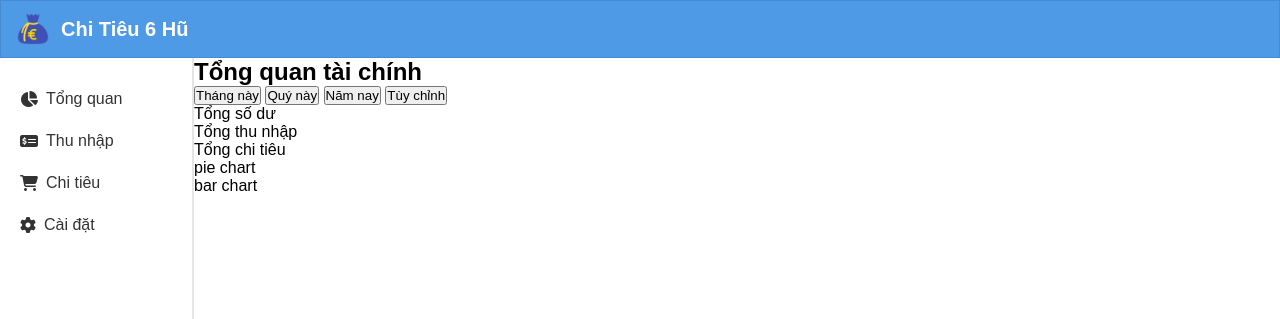
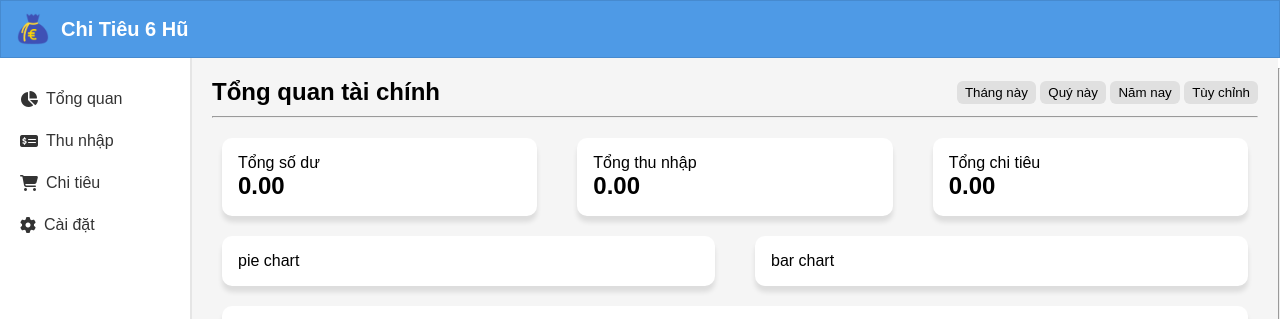
Before and after one commit to githubcuaan/QuanLyTaiChinh_KTPM_Nhom99, a PHP site: page / in a window 1280 px wide. Shown: the top 319 px of the page. Run offline with PHP 8.4, Linux system fonts and the light colour scheme.

Commit message:
add sumarycss, add some infor to sumary section, add footer and style it

```diff
--- a/expense_tracker/css/style.css
+++ b/expense_tracker/css/style.css
@@ -29,6 +29,7 @@ main {
 
 nav {
   width: 15%;
+  min-width: 150px;
   border-right: 2px solid rgba(0, 0, 0, 0.1);
 }
 
@@ -61,3 +62,7 @@ nav li:active {
 nav li i {
   margin-right: 8px;
 }
+
+hr {
+  margin: 10px 0;
+}
--- a/expense_tracker/css/sumaryStyle.css
+++ b/expense_tracker/css/sumaryStyle.css
@@ -0,0 +1,88 @@
+/* Basic reset */
+* {
+    margin: 0;
+    padding: 0;
+    box-sizing: border-box;
+}
+
+/* Layout container */
+.layout-container {
+    display: flex;
+    min-height: 100vh;
+}
+
+/* Sidebar navigation */
+.sidebar {
+    width: 250px;
+    background-color: #333;
+    color: white;
+    padding: 20px;
+    position: fixed;
+    height: 100vh;
+    left: 0;
+}
+
+/* Main content area */
+.main-content {
+
+}
+
+/* Section */
+section {
+    background-color: #f5f5f5;
+    padding: 20px;
+    flex: 1;
+}
+
+/* Footer */
+footer {
+    background-color: #333;
+    color: white;
+    padding: 20px;
+    width: 100%;
+}
+
+.sumary-head {
+    display: flex;
+    justify-content: space-between;
+    align-items: center;
+}
+
+.filter {
+
+}
+
+.filter button {
+    /* margin-right: -10px; */
+    padding: 4px 8px;
+    border: none;
+    background-color: #e0e0e0;
+    border-radius: 6px;
+    cursor: pointer;
+}
+
+.sumary-content {
+}
+
+.content {
+    flex: 1;
+    background-color: #fff;
+    padding: 16px;
+    border-radius: 10px;
+    box-shadow: 0 6px 5px rgba(0,0,0,0.1);
+    margin: 10px;
+}
+
+.container {
+    display: flex;
+    gap: 20px;
+}
+
+.jars {
+    justify-content: space-between;
+    flex-wrap: wrap;
+}
+
+.jar {
+    flex: 1 0+ 15%;
+}
--- a/expense_tracker/index.html
+++ b/expense_tracker/index.html
@@ -6,6 +6,7 @@
     <title>Quản lý tài chính</title>
 
     <link rel="stylesheet" href="./css/style.css" />
+    <link rel="stylesheet" href="./css/sumaryStyle.css">
     <link rel="stylesheet" href="https://cdnjs.cloudflare.com/ajax/libs/font-awesome/6.5.0/css/all.min.css">
     <link rel="icon" href="./assets/icon/icons8-money-bag-50.png" />
   </head>
@@ -44,34 +45,79 @@
           </div>
         </div>
 
+        <hr>
+
         <div class="sumary-content">
           <!-- tổng quan -->
-          <div class="total">
-            <div class="card">Tổng số dư</div>
-            <div class="card">Tổng thu nhập</div>
-            <div class="card">Tổng chi tiêu</div>
+          <div class="total container">
+            <div class="card content">
+              <p>Tổng số dư</p>
+              <h2>0.00</h2>
+            </div>
+            <div class="card content">
+              <p>Tổng thu nhập</p>
+              <h2>0.00</h2>
+            </div>
+            <div class="card content">
+              <p>Tổng chi tiêu</p>
+              <h2>0.00</h2>
+            </div>
           </div>
 
           <!-- biểu đồ -->
-          <div class="charts">
-            <div class="chart" id="pie">pie chart</div>
-            <div class="chart" id="bar">bar chart</div>
+          <div class="charts container">
+            <div class="chart content" id="pie">pie chart</div>
+            <div class="chart content" id="bar">bar chart</div>
           </div>
 
           <!-- 6 hũ tài chính -->
-           <div class="jars">
-            <div class="jar"></div>
-            <div class="jar"></div>
-            <div class="jar"></div>
-            <div class="jar"></div>
-            <div class="jar"></div>
-            <div class="jar"></div>
+           <div class="jars content container">
+            <div class="jar">
+              <img src="./assets/icon/jars/icons8-home-50.png" alt="">
+              <p>Thiết Yếu</p>
+              <strong>0.00</strong>
+              <span>0%</span>
+            </div>
+            <div class`="jar">
+              <img src="./assets/icon/jars/icons8-money-bag-48.png" alt="">
+              <p>Tự Do Tài Chính</p>
+              <strong>0.00</strong>
+              <span>0%</span>
+            </div>
+            <div class="jar">
+              <img src="./assets/icon/jars/icons8-books-50.png" alt="">
+              <p>Giáo Dục</p>
+              <strong>0.00</strong>
+              <span>0%</span>
+            </div>
+            <div class="jar">
+              <img src="./assets/icon/jars/icons8-pub-50.png" alt="">
+              <p>Hưởng Thụ</p>
+              <strong>0.00</strong>
+              <span>0%</span>
+            </div>
+            <div class="jar">
+              <img src="./assets/icon/jars/icons8-gift-50.png" alt="">
+              <p>Thiện Tâm</p>
+              <strong>0.00</strong>
+              <span>0%</span>
+            </div>
+            <div class="jar">
+              <img src="./assets/icon/jars/icons8-saving-money-50.png" alt="">
+              <p>Tiết Kiệm</p>
+              <strong>0.00</strong>
+              <span>0%</span>
+            </div>
            </div>
         </div>
       </section>
 
-      <!-- footer -->
-      <footer></footer>
+      <hr>
+
     </main>
+    <!-- footer -->
+    <footer>
+      <p>Quản lý chi tiêu 6 hũ 2025 - Phát triển bởi nhóm 99</p>
+    </footer>
   </body>
 </html>
```
